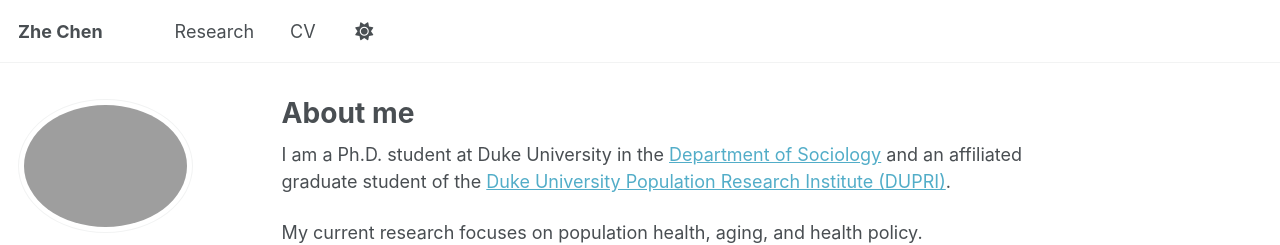
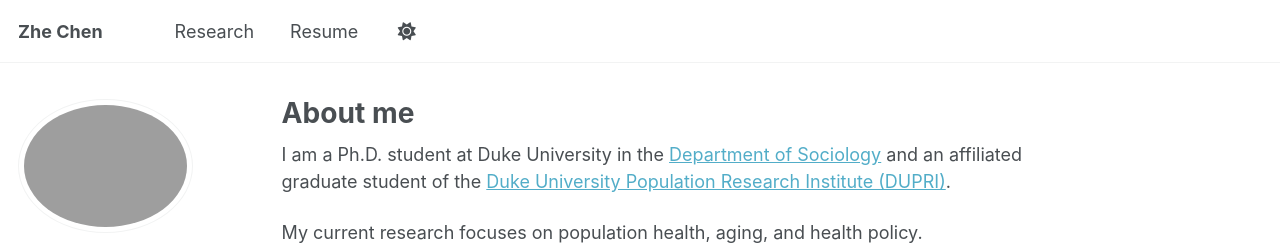
Before and after one commit to zhechensoc/zhechensoc.github.io, a Jekyll site: the page built from _pages/about.md, in a window 1280 px wide. Shown: the top 245 px of the page. Built offline with Jekyll 4.4.1, drawn with Linux system fonts in a browser that asks for light colours; some web fonts are replaced; a script bundle is joined from its source files by our own code; library files that are not in the unit come from our copies.

Commit message:
Update navigation.yml

```diff
--- a/_data/navigation.yml
+++ b/_data/navigation.yml
@@ -26,8 +26,11 @@
   - title: "Research"
     url: /research/
 
-  - title: "CV"
-    url: /cv/
+  - title: "Resume"
+    url: /resume/
+
+#  - title: "CV"
+#    url: /cv/
 
   # - title: "CV"
   #   url: /cv-json/
```
